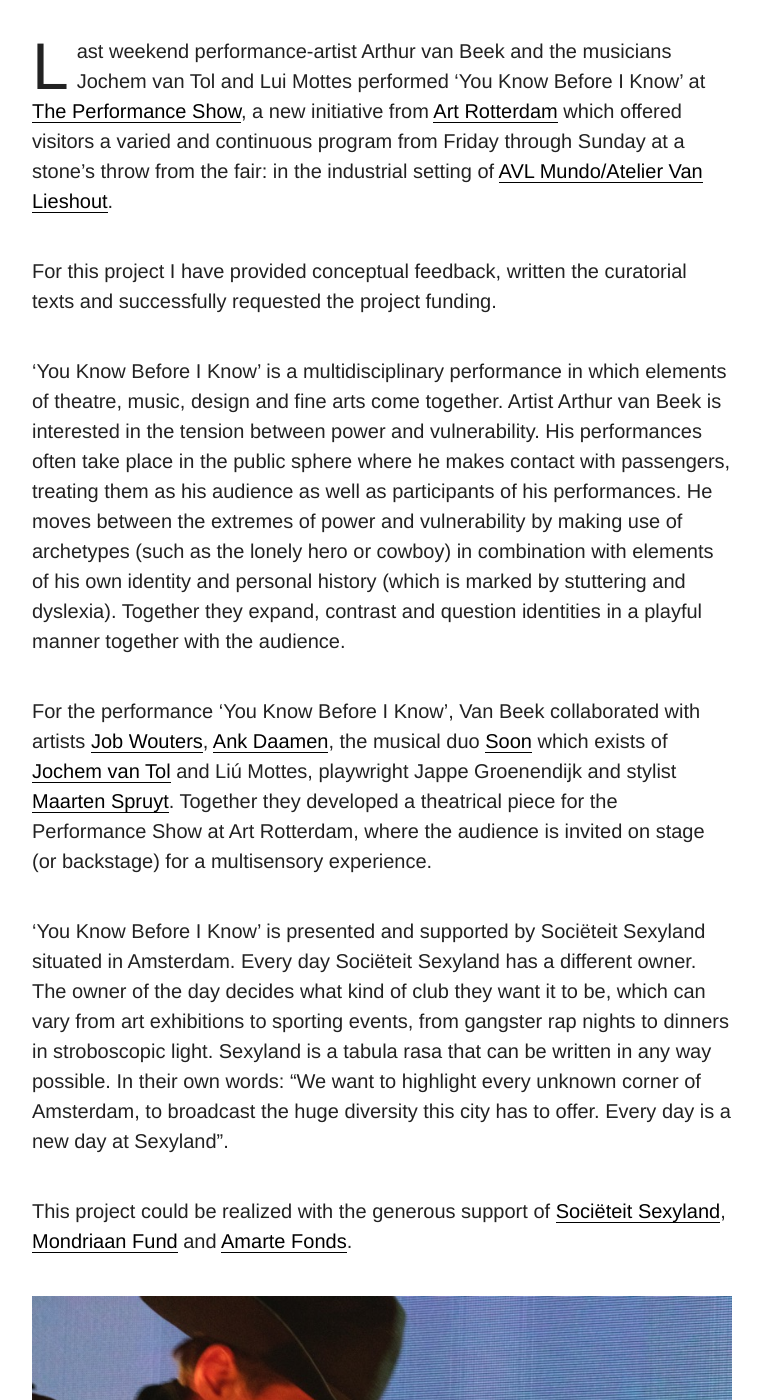
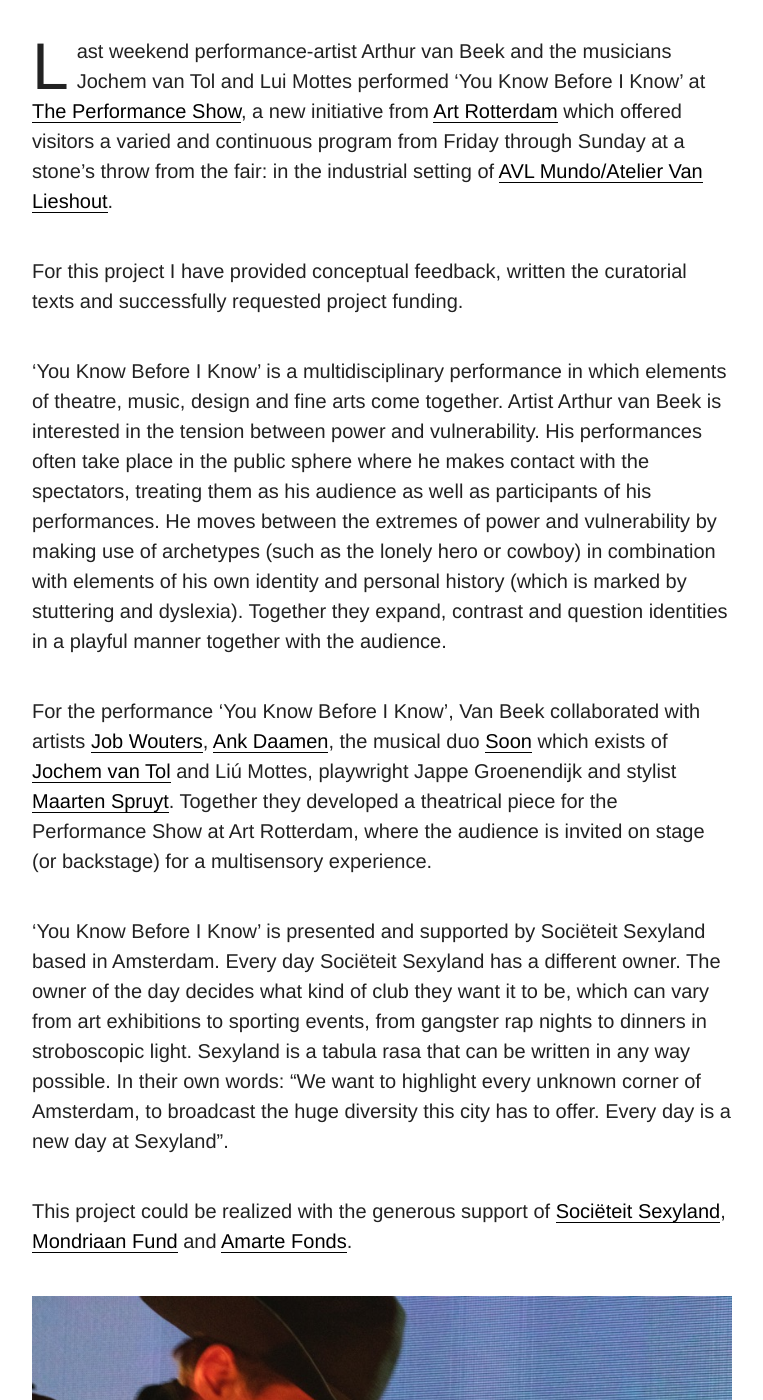
Before and after one commit to bobvanluijt/ev-website, a Jekyll site: the page built from _posts/2020-2-10-you-know-before-I-know.md, in a window 1280 px wide and 1400 px high, scrolled down 883 px. Shown: the whole window, without its empty margins (258-1021 px from the left). Built offline with Jekyll 4.4.1, drawn with Linux system fonts in a browser that asks for light colours; some web fonts are replaced.

Commit message:
Update 2020-2-10-you-know-before-I-know.md

```diff
--- a/_posts/2020-2-10-you-know-before-I-know.md
+++ b/_posts/2020-2-10-you-know-before-I-know.md
@@ -7,13 +7,13 @@
 
 Last weekend performance-artist Arthur van Beek and the musicians Jochem van Tol and Lui Mottes performed 'You Know Before I Know' at [The Performance Show](https://artrotterdam.com/2019/11/10/the-performance-show-avl-mundo-atelier-van-lieshout-2/), a new initiative from [Art Rotterdam](https://artrotterdam.com) which offered visitors a varied and continuous program from Friday through Sunday at a stone’s throw from the fair: in the industrial setting of [AVL Mundo/Atelier Van Lieshout](https://www.avlmundo.org).
 
-For this project I have provided conceptual feedback, written the curatorial texts and successfully requested the project funding.
+For this project I have provided conceptual feedback, written the curatorial texts and successfully requested project funding.
 
-'You Know Before I Know' is a multidisciplinary performance in which elements of theatre, music, design and fine arts come together. Artist Arthur van Beek is interested in the tension between power and vulnerability. His performances often take place in the public sphere where he makes contact with passengers, treating them as his audience as well as participants of his performances. He moves between the extremes of power and vulnerability by making use of archetypes (such as the lonely hero or cowboy) in combination with elements of his own identity and personal history (which is marked by stuttering and dyslexia). Together they expand, contrast and question identities in a playful manner together with the audience.
+'You Know Before I Know' is a multidisciplinary performance in which elements of theatre, music, design and fine arts come together. Artist Arthur van Beek is interested in the tension between power and vulnerability. His performances often take place in the public sphere where he makes contact with the spectators, treating them as his audience as well as participants of his performances. He moves between the extremes of power and vulnerability by making use of archetypes (such as the lonely hero or cowboy) in combination with elements of his own identity and personal history (which is marked by stuttering and dyslexia). Together they expand, contrast and question identities in a playful manner together with the audience.
 
 For the performance 'You Know Before I Know', Van Beek collaborated with artists [Job Wouters](http://www.letman.com), [Ank Daamen](http://www.ankdaamen.com), the musical duo [Soon](https://soonmusic.nl) which exists of [Jochem van Tol](https://jochemvantol.nl) and Liú Mottes, playwright Jappe Groenendijk and stylist [Maarten Spruyt](https://www.maartenspruyt.com). Together they developed a theatrical piece for the Performance Show at Art Rotterdam, where the audience is invited on stage (or backstage) for a multisensory experience.
 
-'You Know Before I Know' is presented and supported by Sociëteit Sexyland situated in Amsterdam. Every day Sociëteit Sexyland has a different owner. The owner of the day decides what kind of club they want it to be, which can vary from art exhibitions to sporting events, from gangster rap nights to dinners in stroboscopic light. Sexyland is a tabula rasa that can be written in any way possible. In their own words: “We want to highlight every unknown corner of Amsterdam, to broadcast the huge diversity this city has to offer. Every day is a new day at Sexyland”.
+'You Know Before I Know' is presented and supported by Sociëteit Sexyland based in Amsterdam. Every day Sociëteit Sexyland has a different owner. The owner of the day decides what kind of club they want it to be, which can vary from art exhibitions to sporting events, from gangster rap nights to dinners in stroboscopic light. Sexyland is a tabula rasa that can be written in any way possible. In their own words: “We want to highlight every unknown corner of Amsterdam, to broadcast the huge diversity this city has to offer. Every day is a new day at Sexyland”.
 
 This project could be realized with the generous support of [Sociëteit Sexyland](http://www.sexyland.amsterdam/amsterdam/), [Mondriaan Fund](https://www.mondriaanfonds.nl/en/) and [Amarte Fonds](https://www.amarte.nl).
 
```
